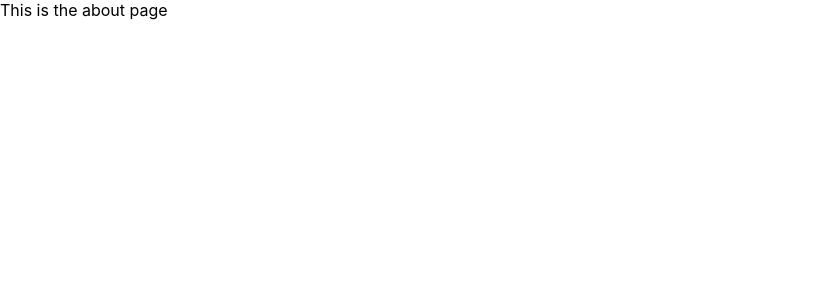
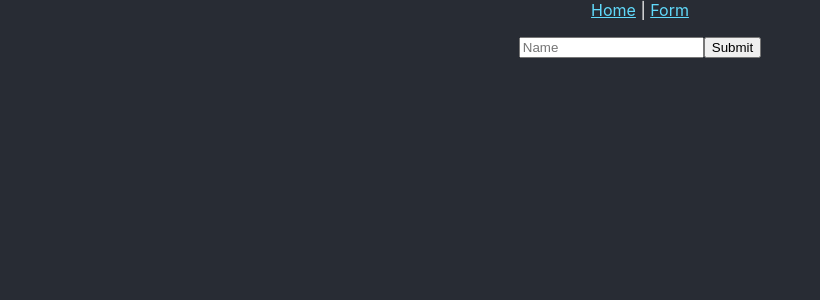
Before and after one commit to mathisson/inl1-react, a React (Create React App) app: page /form in a window 1280 px wide. Shown: the top 300 px of the page, without its empty margins (0-820 px from the left). Built offline with nearby package versions, Linux system fonts and the light colour scheme.

Commit message:
+styling & form

```diff
--- a/package.json
+++ b/package.json
@@ -8,7 +8,9 @@
     "@testing-library/user-event": "^13.5.0",
     "react": "^18.2.0",
     "react-dom": "^18.2.0",
+    "react-router-dom": "^6.3.0",
     "react-scripts": "5.0.1",
+    "react-typing-effect": "^2.0.5",
     "web-vitals": "^2.1.4"
   },
   "scripts": {
--- a/src/App.css
+++ b/src/App.css
@@ -1,6 +1,23 @@
 .App {
   text-align: center;
+}
+
+.Navbar{
+  text-align: center;
+}
+
+.Navbar a {
+  color: #61dafb;
+}
+
+
+
+body{
   background-color: #282c34;
+  box-sizing: border-box;
+  margin: 0;
+  padding: 0;
+  color: white
 }
 
 .App-header {
--- a/src/App.js
+++ b/src/App.js
@@ -1,17 +1,10 @@
-import { Link } from "react-router-dom";
+import { Navbar } from "./components/";
 import "./App.css";
 
 function App() {
   return (
     <div className="App">
-      <nav
-        style={{
-          paddingBottom: "1rem",
-        }}
-      >
-        <Link to="/home">Home</Link> |{" "}
-        <Link to="/form">Form</Link>
-      </nav>
+      <Navbar />
       <header className="App-header">
         <p>
           Edit <code>src/App.js</code> and save to reload.
--- /dev/null
+++ b/src/components/Form.jsx
@@ -0,0 +1,24 @@
+import React, { useState } from 'react';
+import ReactTypingEffect from 'react-typing-effect';
+
+const Form = () => {
+
+    const [name, setName] = useState("");
+    const [showText, setShowText] = useState(false);
+
+    return (
+        <div>
+        <div>
+            <input type="text" value={name} placeholder="Name" onChange={(e) => setName(e.target.value)}></input>
+            <button onClick={() => setShowText(!showText)}>Submit</button>
+        </div>
+        <div>
+        {showText && <ReactTypingEffect text={`Hello ${name}!`}/>}
+        </div>
+        </div>
+    );
+}
+
+
+
+export default Form;
--- /dev/null
+++ b/src/components/Navbar.jsx
@@ -0,0 +1,19 @@
+import { Link } from "react-router-dom";
+import React from "react";
+
+const Navbar = () => {
+  return (
+    <div>
+      <nav
+        className="Navbar"
+        style={{
+          paddingBottom: "1rem",
+        } }
+      >
+        <Link to="/home">Home</Link> | <Link to="/form">Form</Link>
+      </nav>
+    </div>
+  );
+};
+
+export default Navbar;
--- /dev/null
+++ b/src/components/index.js
@@ -0,0 +1,4 @@
+import Form from "./Form"
+import Navbar from "./Navbar"
+
+export {Form, Navbar}
--- a/src/index.js
+++ b/src/index.js
@@ -4,7 +4,7 @@ import "./index.css";
 import App from "./App";
 import { BrowserRouter, Route, Routes } from "react-router-dom";
 import Home from "./routes/Home";
-import Form from "./routes/Form";
+import FormPage from "./routes/FormPage";
 
 const root = ReactDOM.createRoot(document.getElementById("root"));
 root.render(
@@ -12,7 +12,7 @@ root.render(
     <Routes>
       <Route path="/" element={<App />} />
       <Route path="home" element={<Home />} />
-      <Route path="form" element={<Form />} />
+      <Route path="form" element={<FormPage />} />
     </Routes>
   </BrowserRouter>
 );
--- a/src/routes/Form.jsx
+++ /dev/null
@@ -1,11 +0,0 @@
-import React from 'react';
-
-const Form = () => {
-    return (
-        <div>
-            This is the about page
-        </div>
-    );
-}
-
-export default Form;
--- /dev/null
+++ b/src/routes/FormPage.jsx
@@ -0,0 +1,15 @@
+import React, { useState } from 'react';
+import { Form, Navbar } from "../components"
+
+
+const FormPage = () => {
+
+    return (
+        <div className='App'>
+            <Navbar/>
+            <Form/>
+        </div>
+    );
+}
+
+export default FormPage;
--- a/src/routes/Home.jsx
+++ b/src/routes/Home.jsx
@@ -2,7 +2,7 @@ import React from 'react';
 
 const Home = () => {
     return (
-        <div>
+        <div className="App">
             This is the home
         </div>
     );
```
Also changed, not shown: 1 other file (tests, documents, lock files or other folders).
